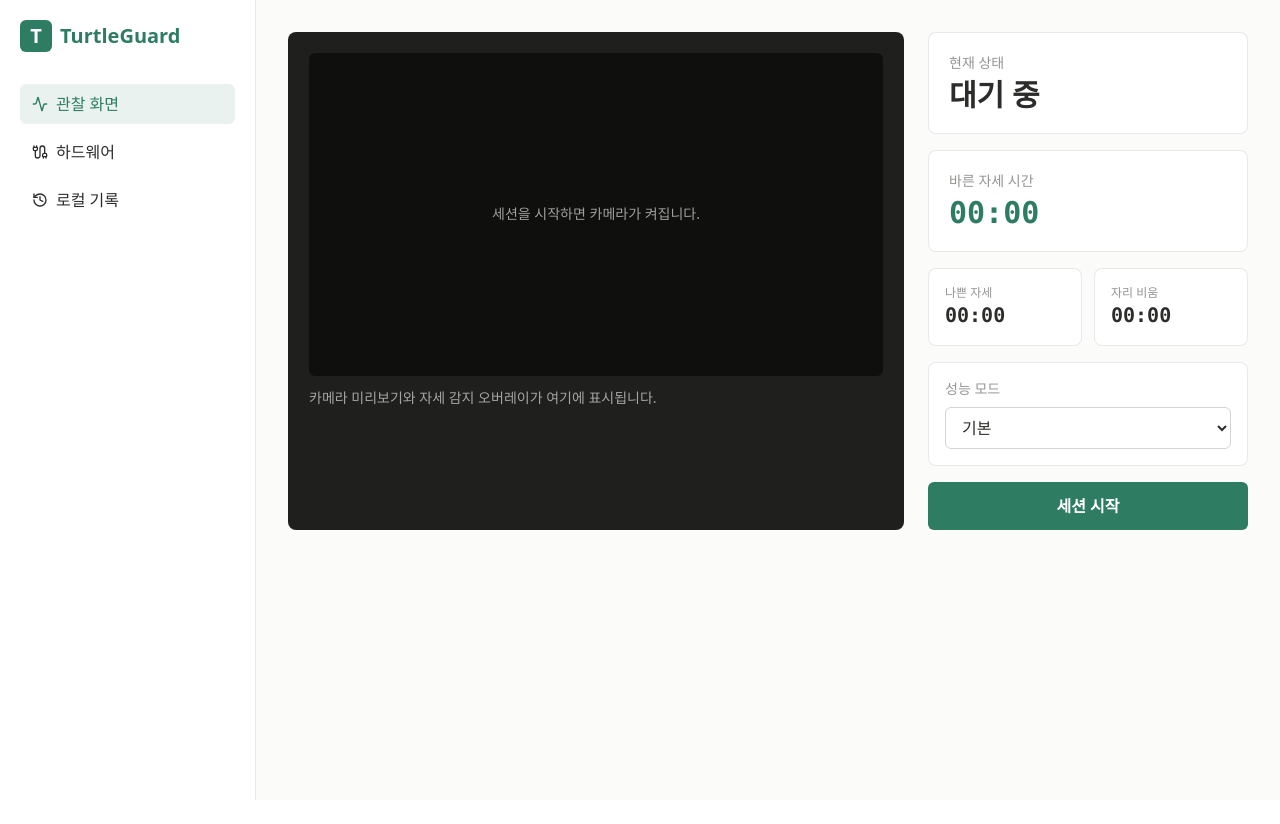
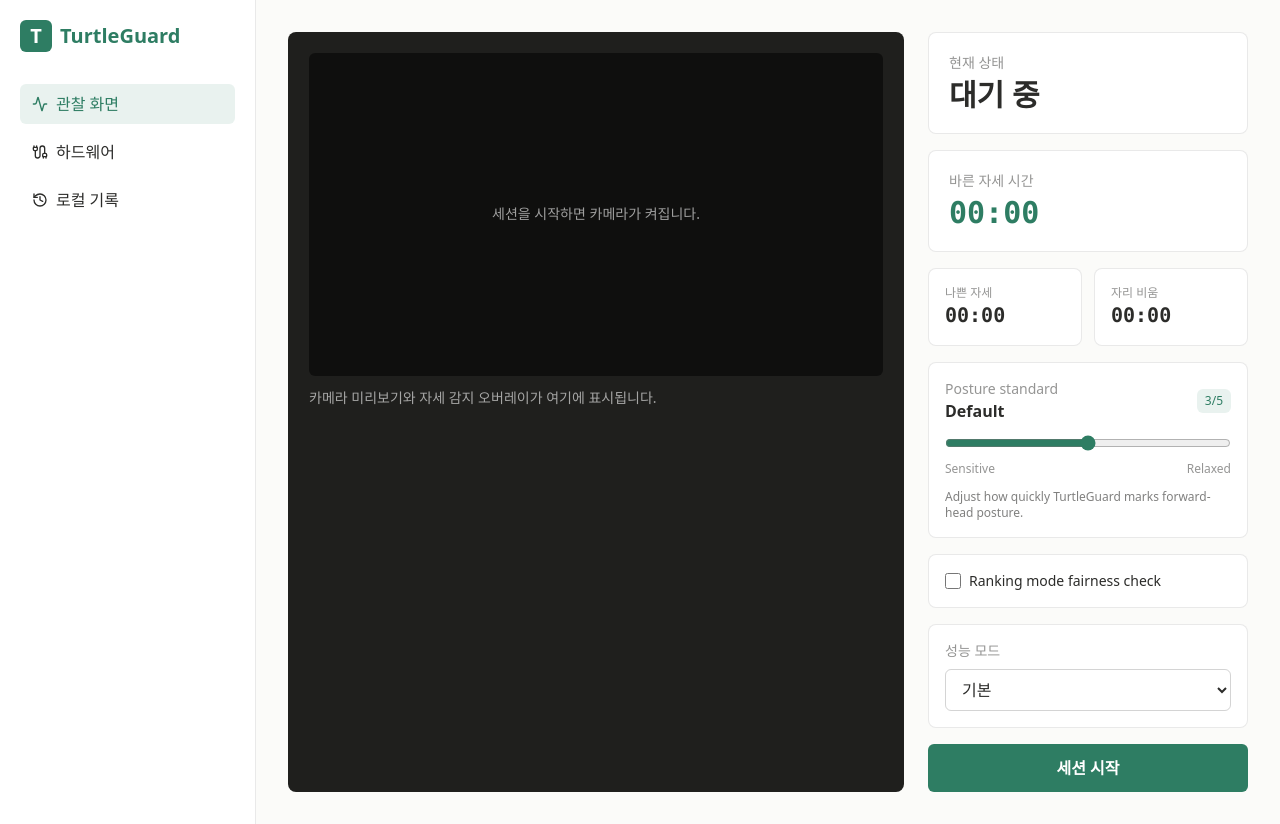
Before and after one commit to jcw050405/desk_turtle, a React (Vite) app in the folder turtleguard/: page / in a window 1280 px wide. Before the commit the page ends 800 px from the top, so only its background shows below. Built offline with nearby package versions, Linux system fonts and the light colour scheme; a web font is replaced by a local one.

Commit message:
feat: add posture standard control

```diff
--- /dev/null
+++ b/turtleguard/src/components/PostureStandardControl.tsx
@@ -0,0 +1,56 @@
+import {
+  POSTURE_STANDARD_CONFIGS,
+  POSTURE_STANDARD_ORDER,
+  type PostureStandard,
+} from '../services/postureStandard';
+
+interface PostureStandardControlProps {
+  value: PostureStandard;
+  disabled?: boolean;
+  note?: string;
+  onChange(value: PostureStandard): void;
+}
+
+export default function PostureStandardControl({
+  value,
+  disabled = false,
+  note,
+  onChange,
+}: PostureStandardControlProps) {
+  const index = POSTURE_STANDARD_ORDER.indexOf(value);
+  const safeIndex = index === -1 ? 2 : index;
+  const selected = POSTURE_STANDARD_CONFIGS[POSTURE_STANDARD_ORDER[safeIndex]];
+
+  return (
+    <div className="rounded-lg border border-[#2C2C2A]/10 bg-white p-4">
+      <div className="flex items-center justify-between gap-3">
+        <div>
+          <p className="text-sm text-[#2C2C2A]/50">Posture standard</p>
+          <p className="font-semibold text-[#2C2C2A]">{selected.label}</p>
+        </div>
+        <span className="rounded-md bg-[#2E7D63]/10 px-2 py-1 text-xs text-[#2E7D63]">
+          {safeIndex + 1}/5
+        </span>
+      </div>
+
+      <input
+        type="range"
+        min={0}
+        max={4}
+        step={1}
+        value={safeIndex}
+        disabled={disabled}
+        aria-label="Posture standard"
+        onChange={(event) => onChange(POSTURE_STANDARD_ORDER[Number(event.target.value)])}
+        className="mt-3 w-full accent-[#2E7D63]"
+      />
+
+      <div className="mt-1 flex justify-between text-xs text-[#2C2C2A]/50">
+        <span>Sensitive</span>
+        <span>Relaxed</span>
+      </div>
+
+      {note && <p className="mt-3 text-xs text-[#2C2C2A]/60">{note}</p>}
+    </div>
+  );
+}
--- a/turtleguard/src/pages/MainMonitor.tsx
+++ b/turtleguard/src/pages/MainMonitor.tsx
@@ -1,4 +1,5 @@
 import { useCallback, useEffect, useMemo, useRef, useState } from 'react';
+import PostureStandardControl from '../components/PostureStandardControl';
 import { sessionClient, type LocalSessionRecord } from '../services/sessionClient';
 import { serialClient } from '../services/serialClient';
 import { postureDetector } from '../services/poseDetection';
@@ -61,13 +62,13 @@ export default function MainMonitor() {
   const [performanceMode, setPerformanceMode] = useState<PerformanceMode>('default');
   const [postureStandard, setPostureStandard] =
     useState<PostureStandard>(DEFAULT_POSTURE_STANDARD);
+  const [rankingMode, setRankingMode] = useState(false);
   const videoRef = useRef<HTMLVideoElement>(null);
   const canvasRef = useRef<HTMLCanvasElement>(null);
   const streamRef = useRef<MediaStream | null>(null);
   const animationRef = useRef<number | null>(null);
   const lastProcessTimeRef = useRef(0);
   const intervalRef = useRef<number | null>(null);
-  const rankingMode = false;
   const effectivePostureStandard = getEffectivePostureStandard(postureStandard, rankingMode);
 
   const statusLabel: Record<PostureState, string> = useMemo(
@@ -134,6 +135,11 @@ export default function MainMonitor() {
       box.height * canvas.height,
     );
   }, [runtime.state]);
+
+  const handlePostureStandardChange = async (next: PostureStandard) => {
+    setPostureStandard(next);
+    await settingsClient.update({ posture_standard: next });
+  };
 
   const startSession = async () => {
     const id = crypto.randomUUID();
@@ -351,6 +357,27 @@ export default function MainMonitor() {
           </div>
         </div>
 
+        <PostureStandardControl
+          value={effectivePostureStandard}
+          disabled={rankingMode}
+          note={
+            rankingMode
+              ? 'Ranking sessions use the default posture standard for fairness.'
+              : 'Adjust how quickly TurtleGuard marks forward-head posture.'
+          }
+          onChange={handlePostureStandardChange}
+        />
+
+        <label className="flex items-center gap-2 rounded-lg border border-[#2C2C2A]/10 bg-white p-4 text-sm">
+          <input
+            type="checkbox"
+            checked={rankingMode}
+            onChange={(event) => setRankingMode(event.target.checked)}
+            className="h-4 w-4 accent-[#2E7D63]"
+          />
+          Ranking mode fairness check
+        </label>
+
         <label className="block rounded-lg border border-[#2C2C2A]/10 bg-white p-4">
           <span className="mb-2 block text-sm text-[#2C2C2A]/50">성능 모드</span>
           <select
```
